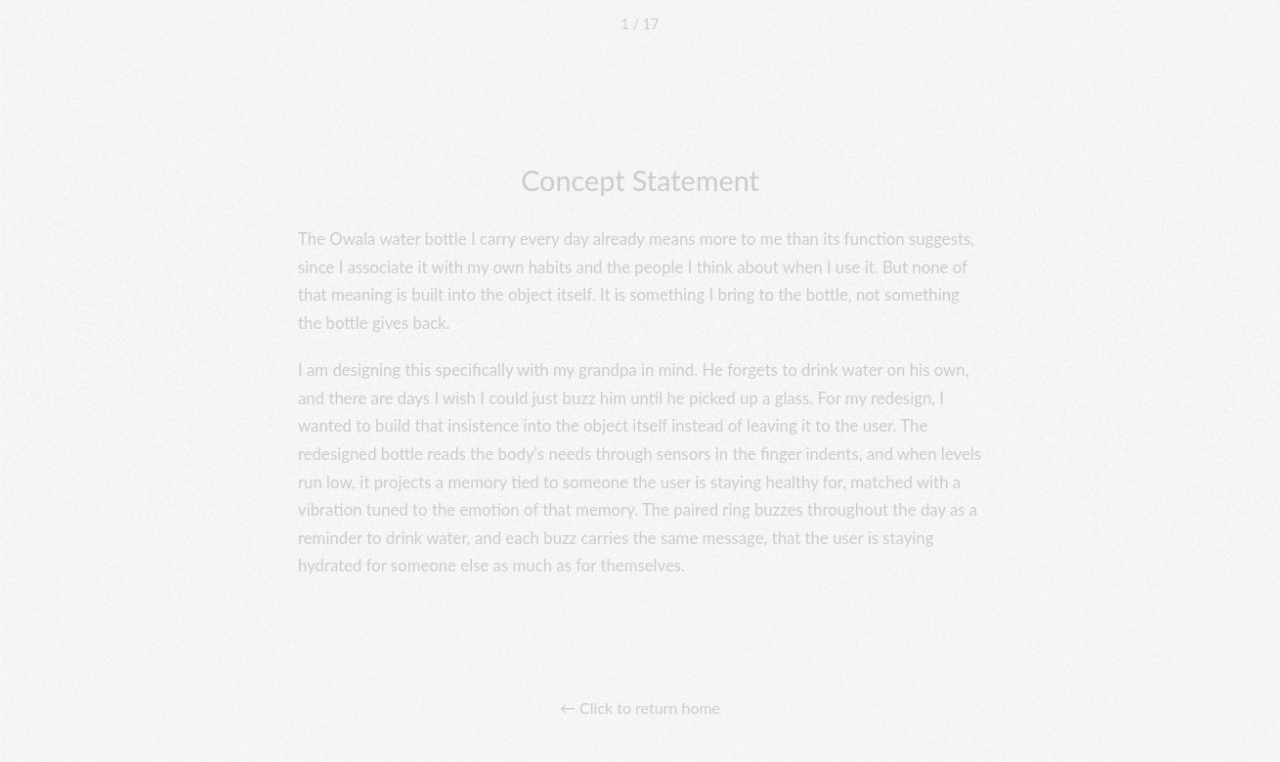
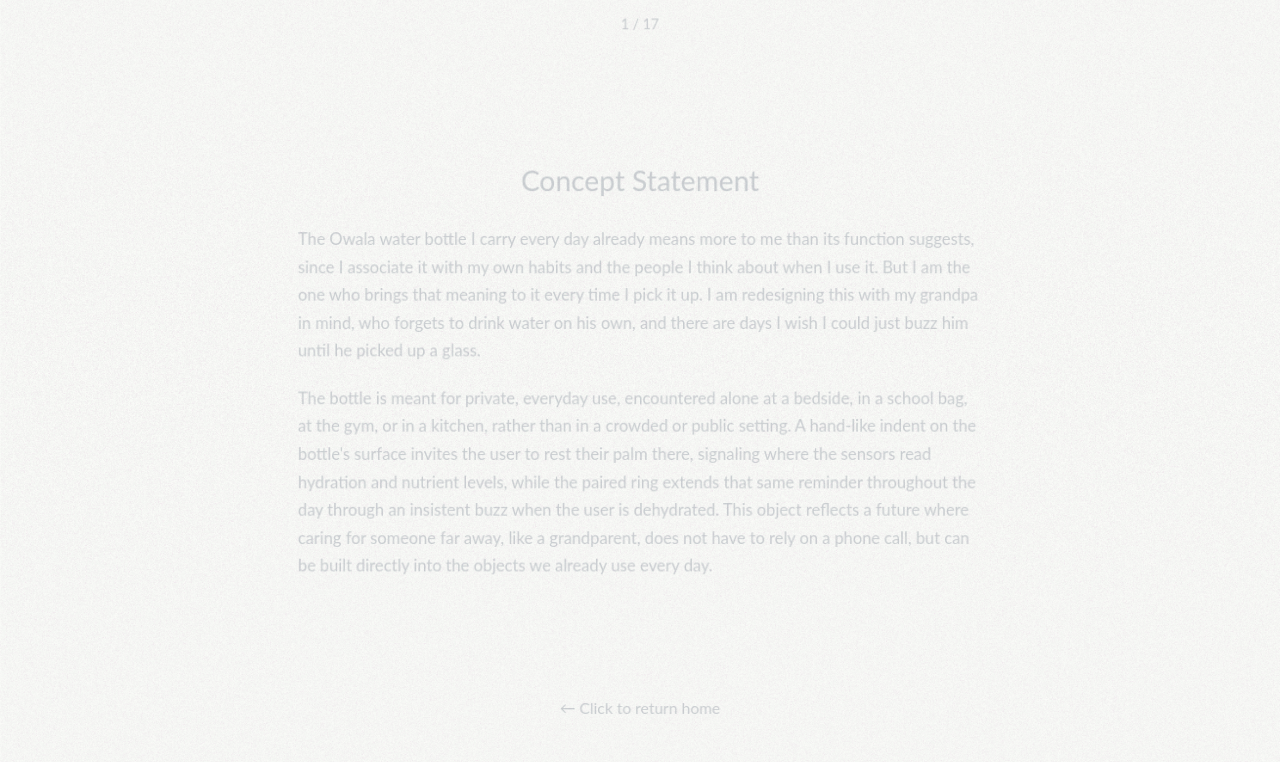
Before and after one commit to alexiakouletsis/interaction-design-portfolio, a Next.js app: page /projects/project-1 in a window 1280 px wide. Shown: the part 8935-9697 px from the top of the page. Built offline with nearby package versions, Linux system fonts and the light colour scheme; a web font is replaced by a local one.

Commit message:
concpet statement updated

```diff
--- a/app/projects/project-1/page.tsx
+++ b/app/projects/project-1/page.tsx
@@ -99,8 +99,8 @@ const PROTOTYPE_IMAGES = [
 ];
 
 const CONCEPT_STATEMENT_PARAGRAPHS = [
-  `The Owala water bottle I carry every day already means more to me than its function suggests, since I associate it with my own habits and the people I think about when I use it. But none of that meaning is built into the object itself. It is something I bring to the bottle, not something the bottle gives back.`,
-  `I am designing this specifically with my grandpa in mind. He forgets to drink water on his own, and there are days I wish I could just buzz him until he picked up a glass. For my redesign, I wanted to build that insistence into the object itself instead of leaving it to the user. The redesigned bottle reads the body's needs through sensors in the finger indents, and when levels run low, it projects a memory tied to someone the user is staying healthy for, matched with a vibration tuned to the emotion of that memory. The paired ring buzzes throughout the day as a reminder to drink water, and each buzz carries the same message, that the user is staying hydrated for someone else as much as for themselves.`,
+  `The Owala water bottle I carry every day already means more to me than its function suggests, since I associate it with my own habits and the people I think about when I use it. But I am the one who brings that meaning to it every time I pick it up. I am redesigning this with my grandpa in mind, who forgets to drink water on his own, and there are days I wish I could just buzz him until he picked up a glass.`,
+  `The bottle is meant for private, everyday use, encountered alone at a bedside, in a school bag, at the gym, or in a kitchen, rather than in a crowded or public setting. A hand-like indent on the bottle's surface invites the user to rest their palm there, signaling where the sensors read hydration and nutrient levels, while the paired ring extends that same reminder throughout the day through an insistent buzz when the user is dehydrated. This object reflects a future where caring for someone far away, like a grandparent, does not have to rely on a phone call, but can be built directly into the objects we already use every day.`,
 ];
 
 function BodyText({ children, italic = false }: { children: React.ReactNode; italic?: boolean }) {
```
